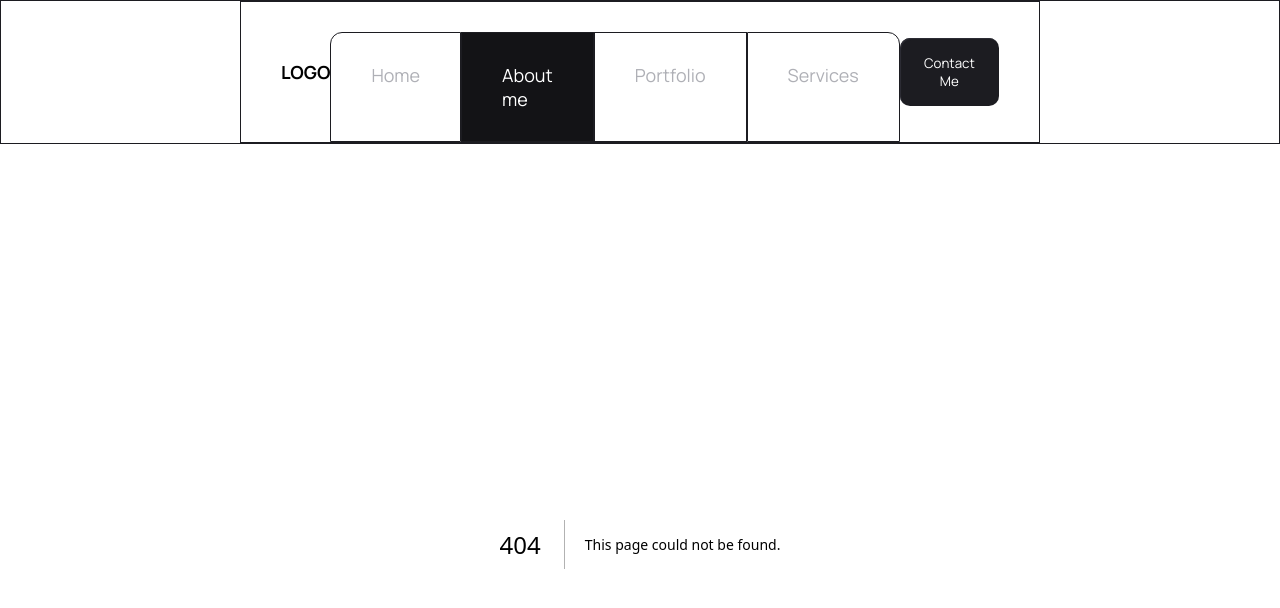
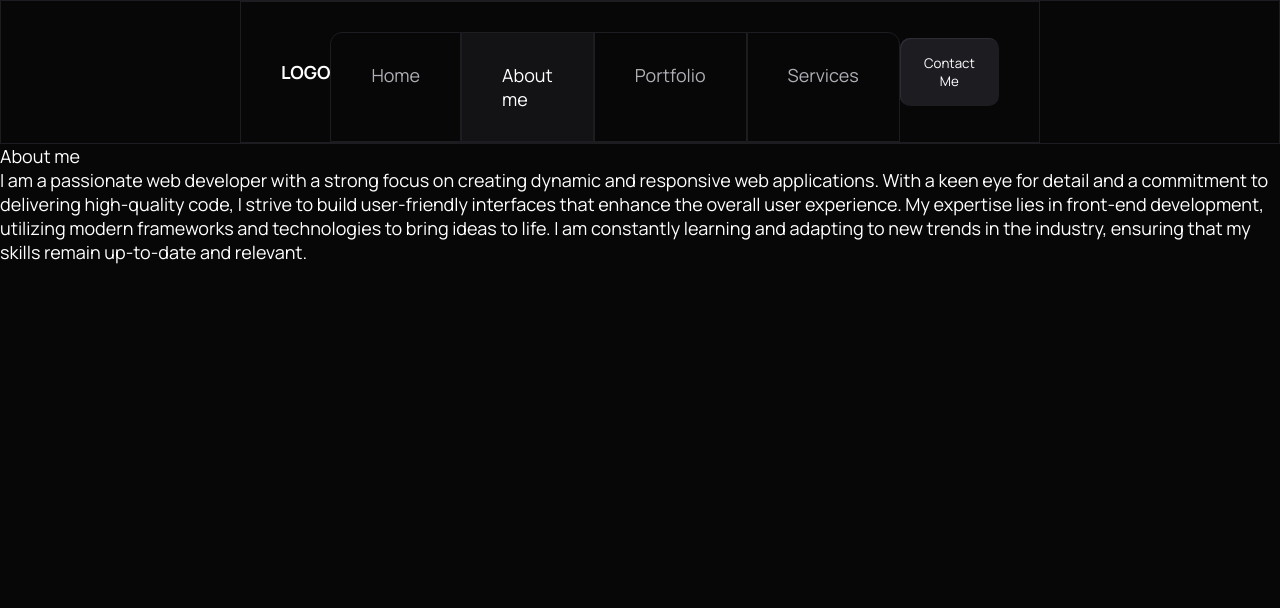
Before and after one commit to KraYFS/newPortfolio, a Next.js app: page /about in a window 1280 px wide. Before the commit this address had no page. Shown: the top 608 px of the page. Built offline with nearby package versions, Linux system fonts and the light colour scheme.

Commit message:
added about page test

```diff
--- /dev/null
+++ b/app/about/page.tsx
@@ -0,0 +1,17 @@
+export default function About() {
+  return (
+    <div className='about'>
+      <h1 className='about__title'>About me</h1>
+      <p className='about__text'>
+        I am a passionate web developer with a strong focus on creating dynamic
+        and responsive web applications. With a keen eye for detail and a
+        commitment to delivering high-quality code, I strive to build
+        user-friendly interfaces that enhance the overall user experience. My
+        expertise lies in front-end development, utilizing modern frameworks and
+        technologies to bring ideas to life. I am constantly learning and
+        adapting to new trends in the industry, ensuring that my skills remain
+        up-to-date and relevant.
+      </p>
+    </div>
+  )
+}
```
